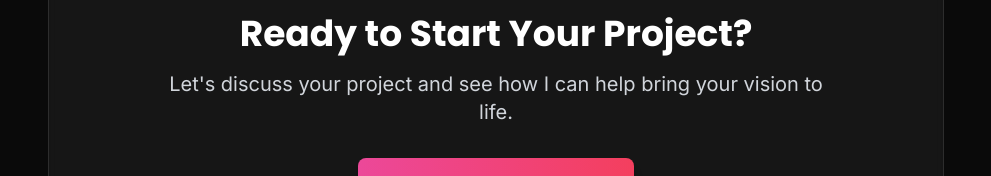
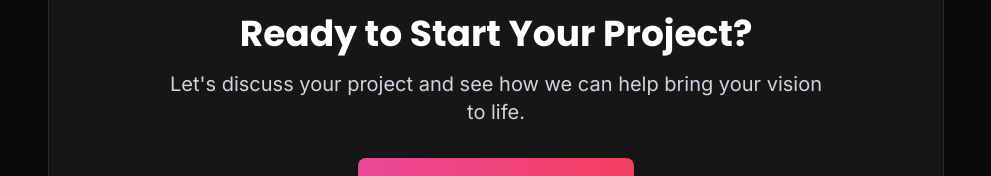
Before and after one commit to SalahDevv28/My-Portfolio, a Next.js app: page / in a window 1280 px wide. Shown: the part 3039-3215 px from the top of the page, without its empty margins (144-1135 px from the left). Built offline with nearby package versions, Linux system fonts and the light colour scheme.

Commit message:
style: change I to We in homepage headings and copy

```diff
--- a/app/page.tsx
+++ b/app/page.tsx
@@ -197,7 +197,7 @@
         <div className="max-w-7xl mx-auto">
           <div className="text-center mb-16">
             <h2 className="text-3xl sm:text-4xl lg:text-5xl font-bold text-white mb-6">
-              What I <span className="text-transparent bg-clip-text bg-gradient-to-r from-purple-400 to-pink-400">Do</span>
+              What We <span className="text-transparent bg-clip-text bg-gradient-to-r from-purple-400 to-pink-400">Do</span>
             </h2>
             <p className="text-xl text-gray-300 max-w-3xl mx-auto">
               We specialize in three core areas, helping businesses build modern digital presence and automate their operations.
@@ -325,7 +325,7 @@
               Ready to Start Your Project?
             </h2>
             <p className="text-xl text-gray-300 mb-8 max-w-2xl mx-auto">
-              Let's discuss your project and see how I can help bring your vision to life.
+              Let's discuss your project and see how we can help bring your vision to life.
             </p>
             <Link
               href="/contact"
```
